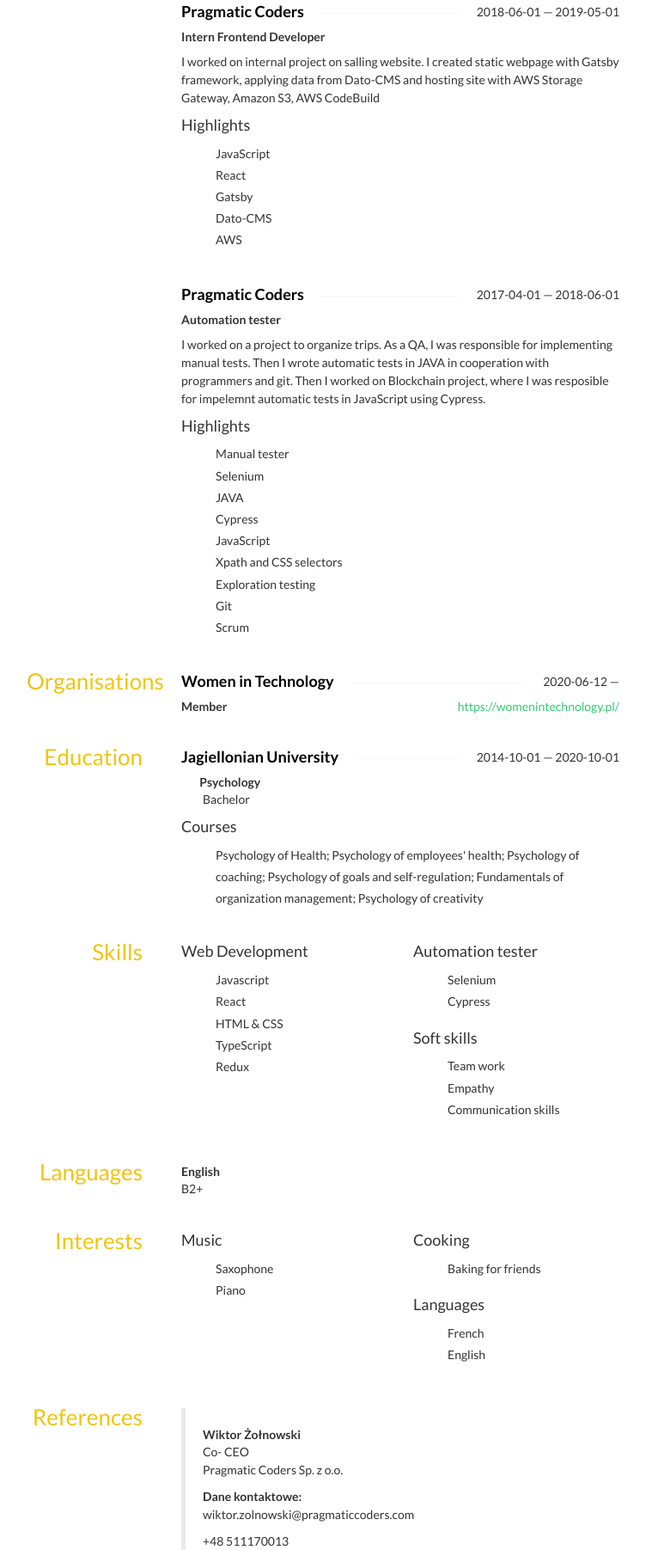
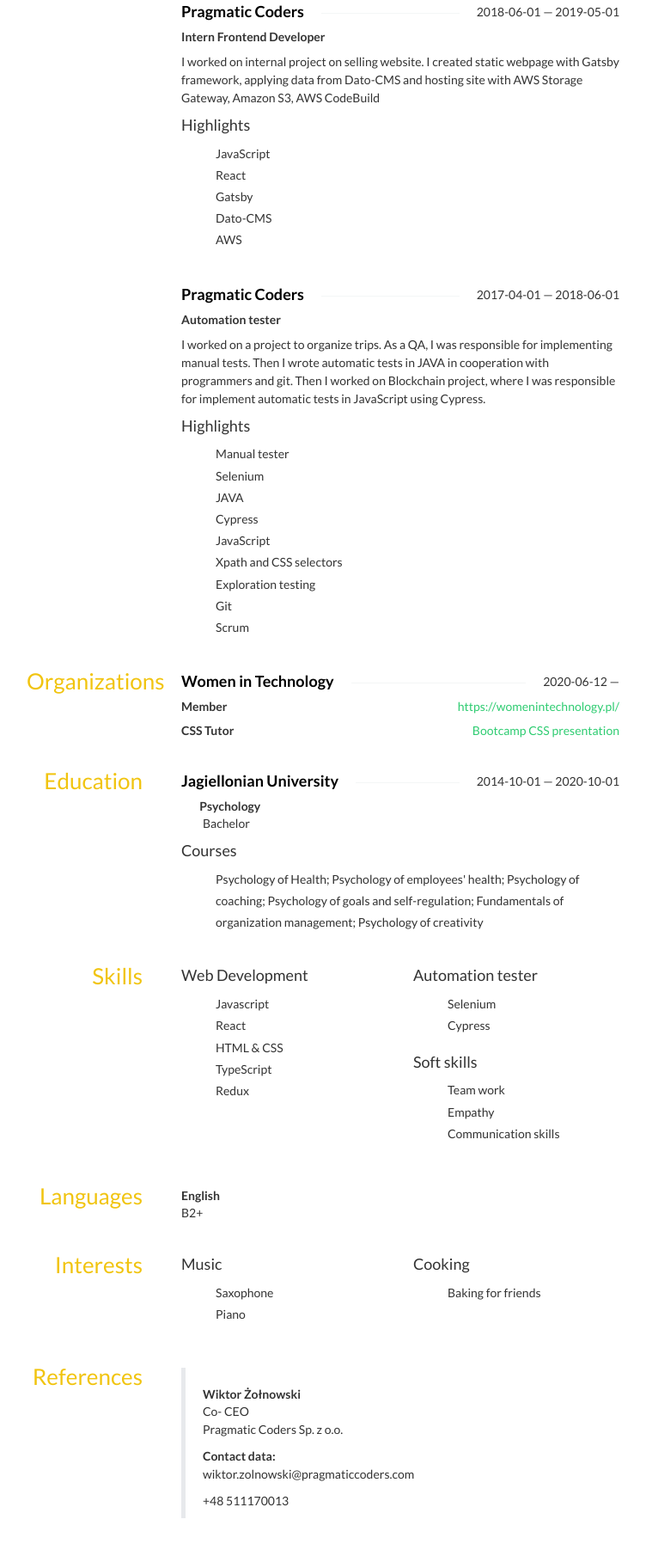
Before and after one commit to biern-j/biern-j.github.io, a plain HTML site: page index.html in a window 1280 px wide. Shown: the part 997-2800 px from the top of the page at 86% size, without its empty margins (264-1016 px from the left). Drawn offline with nearby package versions, Linux system fonts and the light colour scheme; some icons are missing.

Commit message:
Update Experience

```diff
--- a/index.html
+++ b/index.html
@@ -232,7 +232,7 @@ h4 span:first-child {
 			<h3>About</h3>
 		</aside>
 		<div class="col-sm-9">
-			<p>I am a frontend developer and a student of Psychology at Jagiellonian University. I am interested in learning new technologies, working with great people on significant projects and applying psychological knowladge in to IT area.</p>
+			<p>I am a frontend developer and a student of Psychology at Jagiellonian University. I am interested in learning new technologies, working with great people on significant projects and applying psychological knowledge in to IT area.</p>
 		</div>
 	</section>
 	<section id="profiles" class="row">
@@ -285,11 +285,11 @@ h4 span:first-child {
 					Junior Frontend Developer
 				</div>
 				<div class="summary">
-					<p>I worked in the blockchain project in which developers and I created the cryptocurrency exchange. We worked with Redux and TypeScripts. I was responsible for adding type models for new functionalities, implement designs from UX designers. To this end, I used the Bootstrap framework and Styled components. And I implemented the language version switch. In the next project I worked on an internal project for the frontend starter. We&#x27;ve created basic functionality for each subsequent React project: login page, user management and user profile. I was responsible for creating the user pool, setting the user profile and changing the settings: email address, username, password. To this end, I used AWS Cognito and Amplify technologies and Serverless framework to write lambdas</p>
+					<p>I worked in the blockchain project in which developers and I created the cryptocurrencies exchange. We worked with Redux and TypeScripts. I was responsible for adding type models for new functionalities, implement designs from UX designers. To this end, I used the Bootstrap framework and Styled components. And I implemented the language version switch. In the next project I worked on an internal project for the frontend starter. We&#x27;ve created basic functionality for each subsequent React project: login page, user management and user profile. I was responsible for creating the user pool, setting the user profile and changing the settings: email address, username, password. To this end, I used AWS Cognito and Amplify technologies and Serverless framework to write lambdas</p>
 				</div>
 				<h4>Highlights</h4>
 				<ul class="highlights">
-					<li class="bullet">JavaScripr</li>
+					<li class="bullet">JavaScript</li>
 					<li class="bullet">TypeScript</li>
 					<li class="bullet">Redux</li>
 					<li class="bullet">Serverless</li>
@@ -311,7 +311,7 @@ h4 span:first-child {
 					Intern Frontend Developer
 				</div>
 				<div class="summary">
-					<p>I worked on internal project on salling website. I created static webpage with Gatsby framework, applying data from Dato-CMS and hosting site with AWS Storage Gateway, Amazon S3, AWS CodeBuild</p>
+					<p>I worked on internal project on selling website. I created static webpage with Gatsby framework, applying data from Dato-CMS and hosting site with AWS Storage Gateway, Amazon S3, AWS CodeBuild</p>
 				</div>
 				<h4>Highlights</h4>
 				<ul class="highlights">
@@ -336,7 +336,7 @@ h4 span:first-child {
 					Automation tester
 				</div>
 				<div class="summary">
-					<p>I worked on a project to organize trips. As a QA, I was responsible for implementing manual tests. Then I wrote automatic tests in JAVA in cooperation with programmers and git. Then I worked on Blockchain project, where I was resposible for impelemnt automatic tests in JavaScript using Cypress.</p>
+					<p>I worked on a project to organize trips. As a QA, I was responsible for implementing manual tests. Then I wrote automatic tests in JAVA in cooperation with programmers and git. Then I worked on Blockchain project, where I was responsible for implement automatic tests in JavaScript using Cypress.</p>
 				</div>
 				<h4>Highlights</h4>
 				<ul class="highlights">
@@ -357,7 +357,7 @@ h4 span:first-child {
 
 	<section id="volunteer" class="row">
             <aside class="col-sm-3">
-                <h3>Organisations</h3>
+                <h3>Organizations</h3>
             </aside>
             <div class="col-sm-9">
                 <div class="row">
@@ -373,6 +373,12 @@ h4 span:first-child {
                     </div>
                     <div class="position">
                         Member
+					</div>
+					<div class="website pull-right">
+                        <a href="https://jolawro.github.io/presentation-tamplate/#/">Bootcamp CSS presentation</a>
+                    </div>
+                    <div class="position">
+                        CSS Tutor
                     </div>
                 </div>
                 </div>
@@ -491,15 +497,6 @@ h4 span:first-child {
 					<li>Baking for friends</li>
 				</ul>
 			</div>
-			<div class="col-sm-6">
-				<div class="name">
-					<h4>Languages</h4>
-				</div>
-				<ul class="keywords">
-					<li>French</li>
-					<li>English</li>
-				</ul>
-			</div>
 			</div>
 		</div>
 	</section>
@@ -515,7 +512,7 @@ h4 span:first-child {
 						<p class="name">
 								<strong><p>Wiktor Żołnowski</p> </strong><span>Co- CEO</span> <p>Pragmatic Coders Sp. z o.o.</p>
 							</p>
-						<div><strong><p>Dane kontaktowe:</p></strong><p>wiktor.zolnowski@pragmaticcoders.com</p><p>+48 511170013</p> </div>
+						<div><strong><p>Contact data:</p></strong><p>wiktor.zolnowski@pragmaticcoders.com</p><p>+48 511170013</p> </div>
 				</blockquote>
 			</div>
 			</div>
@@ -530,7 +527,7 @@ h4 span:first-child {
 							<p class="name">
 									<strong>Privacy Policy</strong>
 								</p>
-						<p>I hereby give consent for my personal data included in the job offer to be processed for the purposes of recruitment under the Data Protection Act 1997 (Dz. U. z 2002 r. Nr 101, poz. 926 z późn. zm.)</p>
+						<p>I hereby give consent for my personal data included in the job offer to be processed for the purposes of recruitment under the Data Protection Act 1997 (Dz. U. z 2002 r. Nr 101, poz. 926)</p>
 					</blockquote>
 				</div>
 				</div>
```
